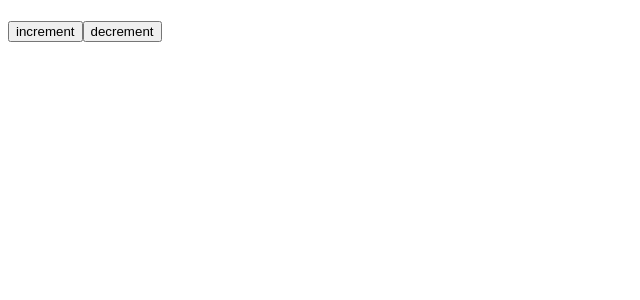
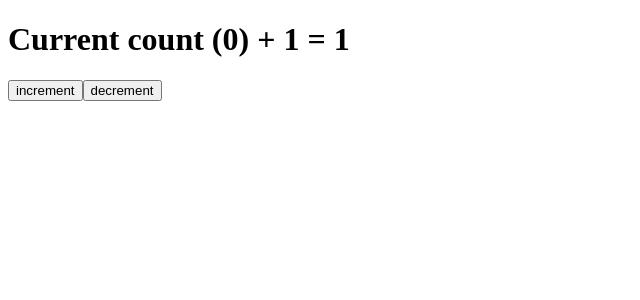
Before and after one commit to CodeCures/capi-boilerplate, a Vue app: page / in a window 1280 px wide. Shown: the top 300 px of the page, without its empty margins (0-640 px from the left). Built offline with nearby package versions, Linux system fonts and the light colour scheme.

Commit message:
Add Counter computed variable

```diff
--- a/src/App.vue
+++ b/src/App.vue
@@ -1,7 +1,7 @@
 <script setup lang="ts">
 import { ref, computed } from 'vue'
 const count = ref(0)
-
+const counter = computed(() => `Current count (${count.value}) + 1 = ${count.value + 1}`)
 </script>
 
 <template>
```
